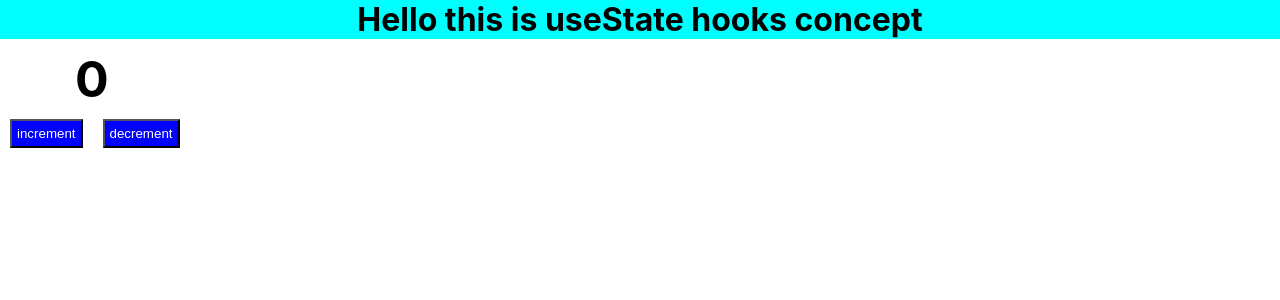
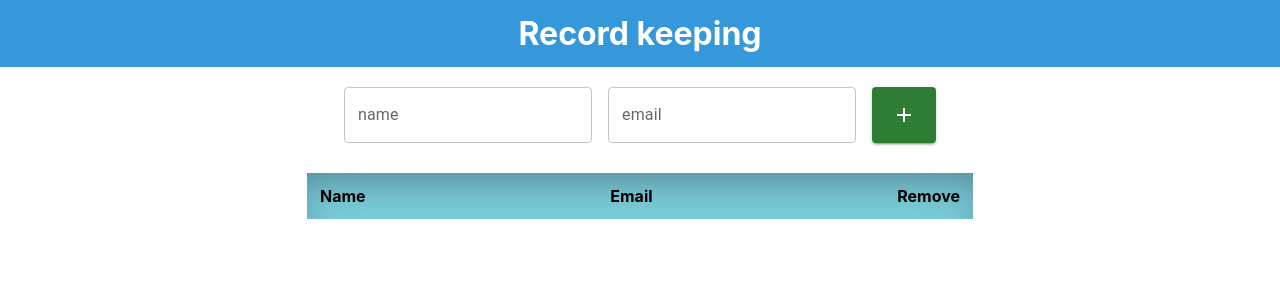
Before and after one commit to amannitp/React-tutorial, a React (Create React App) app: page / in a window 1280 px wide. Shown: the top 300 px of the page. Built offline with nearby package versions, Linux system fonts and the light colour scheme.

Commit message:
make a record keeping project using useState hooks

```diff
--- a/package.json
+++ b/package.json
@@ -3,6 +3,10 @@
   "version": "0.1.0",
   "private": true,
   "dependencies": {
+    "@emotion/react": "^11.10.5",
+    "@emotion/styled": "^11.10.5",
+    "@mui/icons-material": "^5.11.0",
+    "@mui/material": "^5.11.7",
     "@testing-library/jest-dom": "^5.16.5",
     "@testing-library/react": "^13.4.0",
     "@testing-library/user-event": "^13.5.0",
--- a/src/App.css
+++ b/src/App.css
@@ -3,6 +3,7 @@
   background:black;
   color: white;
   min-height: 100vh;
+
 }
 
 .App-logo {
@@ -42,8 +43,35 @@
 h1{
   margin: 0;
 }
-.main{
+/* .main{
   display: flex;
   justify-content: center;
   flex-wrap: wrap;
+} */
+.form{
+  margin-top: 20px;
+  display: flex;
+  justify-content: center;
 }
+.btn{
+  background-color: darkgreen;
+  color: white;
+}
+.data{
+  display: flex;
+  flex-direction: column;
+  margin-top: 15px;
+  width: 100%;
+  align-items: center;
+}
+.data_val{
+  display: flex;
+  justify-content: space-between;
+  width: 50%;
+  background-color:#7ed6df;
+  padding: 1%;
+  box-shadow: rgba(50, 50, 93, 0.25) 0px 30px 60px -12px inset, rgba(0, 0, 0, 0.3) 0px 18px 36px -18px inset;
+  margin-top: 15px;
+  color: black;
+
+}
--- a/src/App.js
+++ b/src/App.js
@@ -6,15 +6,90 @@ import Moviedata from './Component/Moviedata';
 import StudentProps from './Component/StudentProps';
 import UseStateHooks from './Component/UseStateHooks';
 import movies from './movie.json'
+import TextField from '@mui/material/TextField';
+import Button from '@mui/material/Button';
+import Stack from '@mui/material/Stack';
+import AddIcon from '@mui/icons-material/Add';
+import { useState } from 'react';
+import DataField from './Component/DataField';
+import DeleteIcon from '@mui/icons-material/Delete';
+
 
 function App() {
-  const name="Aman Raj"
-  const login= false
+
+  const [name,setName]=useState("")
+  const [email,setEmail]=useState("")
+  const [data,setData]=useState([])
+
+  const addData = ()=>{
+    setData([...data,{
+      name:name,
+      email:email
+    }]);
+    setName("")
+    setEmail("")
+  }
 
   return (
     <div className="app">
+        <Header/>
+        {/* form */}
+        <div className='form'>
+        <Stack direction="row" spacing={2}>
+        <TextField
+        value={name}
+        onChange={(event)=>setName(event.target.value)}
+         id="outlined-basic "
+         className='tf1'
+         label="name"
+         variant="outlined" />
+        <TextField
+        value={email}
+        onChange={(event)=>setEmail(event.target.value)}
+        id="outlined-basic"
+        className='tf2'
+        label="email"
+        variant="outlined" />
+        <Button onClick={addData} variant="contained" color="success">
+             <AddIcon/>
+        </Button>
+        </Stack>
 
-        <UseStateHooks/>
+        </div>
+
+        {/* data */}
+
+        <div className='data'>
+          <div className='data_val'>
+          <h4>Name</h4>
+          <h4>Email</h4>
+           <h4>Remove</h4>
+
+          </div>
+          {
+            data.map((element,idx)=>{
+              return(
+                <DataField key={idx} name={element.name} email={element.email} idx={idx}/>
+              )
+            })
+          }
+
+        </div>
+
+
+
+
+
+
+
+
+
+
+
+
+
+
+        {/* <UseStateHooks/> */}
 
 
     {/* if else condition used in react
--- /dev/null
+++ b/src/Component/DataField.css
@@ -0,0 +1,11 @@
+.data_show{
+    display: flex;
+    justify-content: space-between;
+    width: 50%;
+    background-color: white;
+    padding: 1%;
+    box-shadow: rgba(50, 50, 93, 0.25) 0px 30px 60px -12px inset, rgba(0, 0, 0, 0.3) 0px 18px 36px -18px inset;
+    margin-top:0.5px;
+    color: black;
+
+  }
--- /dev/null
+++ b/src/Component/DataField.jsx
@@ -0,0 +1,20 @@
+import React from 'react'
+import './DataField.css'
+import '../App.css'
+import DeleteIcon from '@mui/icons-material/Delete';
+import { Button } from '@mui/material';
+
+const DataField = ({name,email,idx}) => {
+  return (
+    <div className='data_val data_show'>
+    <h4>{name}</h4>
+    <h4>{email}</h4>
+    <Button  variant="contained" color="error">
+             <DeleteIcon/>
+        </Button>
+
+  </div>
+  )
+}
+
+export default DataField
--- a/src/Component/Header.jsx
+++ b/src/Component/Header.jsx
@@ -1,9 +1,11 @@
 import React from 'react'
 import '../Component/footer.css'
-import '../Component/header.css'
+import '../Component/Header.css'
 function Header() {
   return (
-    <h1 className='header'>This is  the header section</h1>
+    <div className='header-section'>
+        <h1 className='header'>Record keeping</h1>
+    </div>
   )
 }
 
--- a/src/Component/header.css
+++ b/src/Component/header.css
@@ -1,3 +1,20 @@
+*{
+    margin: 0;
+    padding: 0;
+}
+.header-section{
+    background-color:#3498db;
+    display: flex;
+    justify-content: center;
+    padding:14px;
+}
 .header{
-    background:blue;
+    color: white;
+    text-align: center;
+
+
 }
+
+  .textfield-design{
+    margin: 10px;
+  }
```
Also changed, not shown: 1 other file (tests, documents, lock files or other folders).
